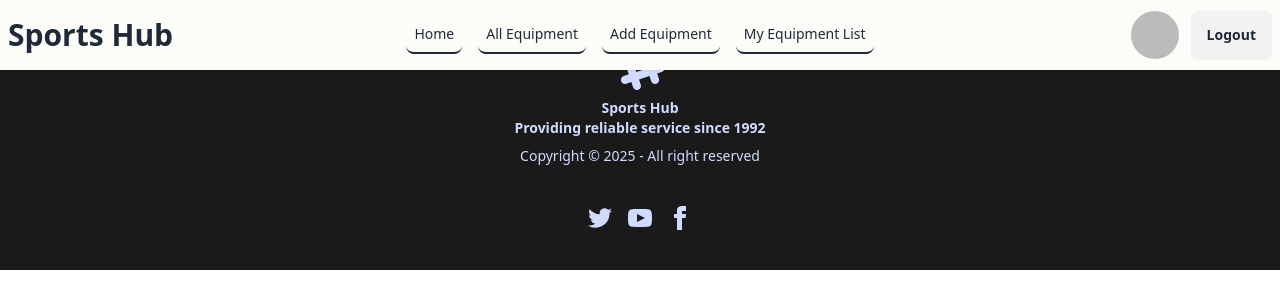
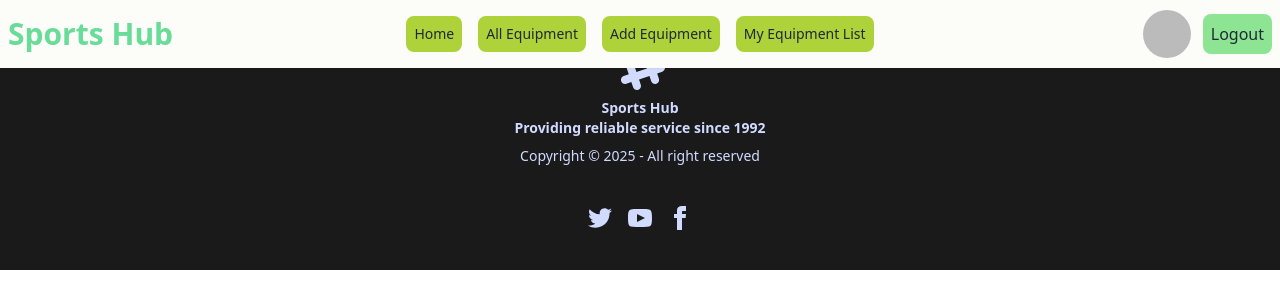
Before and after one commit to ahasan-ullah/Assignment-Ten-PH, a React (Vite) app: page /auth in a window 1280 px wide. Shown: the top 308 px of the page. Built offline with nearby package versions, Linux system fonts and the light colour scheme; no server answers; sample sign-in values are in the browser's storage.

Commit message:
navbar modified

```diff
--- a/src/componets/Navbar.jsx
+++ b/src/componets/Navbar.jsx
@@ -8,19 +8,19 @@ const Navbar = () => {
   const { user, logout } = useContext(AuthContext);
   const links = (
     <>
-      <NavLink className="p-2 border-b-2 rounded-lg" to={"/"}>
+      <NavLink className="p-2 bg-first rounded-lg" to={"/"}>
         Home
       </NavLink>
-      <NavLink className="p-2 border-b-2 rounded-lg" to={"/all"}>
+      <NavLink className="p-2 bg-first rounded-lg" to={"/all"}>
         All Equipment
       </NavLink>
       {user?.email && (
         <>
-          <NavLink className="p-2 border-b-2 rounded-lg" to={"/add"}>
+          <NavLink className="p-2 rounded-lg bg-first" to={"/add"}>
             Add Equipment
           </NavLink>
           <NavLink
-            className="p-2 border-b-2 rounded-lg"
+            className="p-2 rounded-lg bg-first"
             to={`/my-product/${user?.email}`}
           >
             My Equipment List
@@ -57,7 +57,7 @@ const Navbar = () => {
             {links}
           </ul>
         </div>
-        <a className="text-2xl md:text-3xl font-bold">Sports Hub</a>
+        <a className="text-2xl md:text-3xl font-bold text-third">Sports Hub</a>
       </div>
       <div className="navbar-center hidden lg:flex">
         <ul className="menu menu-horizontal px-1 space-x-4">{links}</ul>
@@ -77,7 +77,7 @@ const Navbar = () => {
             <Tooltip id="user-avatar-tooltip" place="bottom" />
             <button
               onClick={logout}
-              className="btn btn-sm md:btn border-none bg-first"
+              className="p-2 rounded-lg bg-second"
             >
               Logout
             </button>
@@ -86,13 +86,13 @@ const Navbar = () => {
           <div className="space-x-4">
             <NavLink
               to="/auth/login"
-              className="btn btn-sm md:btn bg-first border-none"
+              className="p-2 rounded-lg bg-second"
             >
               Login
             </NavLink>
             <NavLink
               to="/auth/register"
-              className="btn btn-sm md:btn  bg-first border-none"
+              className="p-2 border-b-2 rounded-lg bg-second"
             >
               Register
             </NavLink>
--- a/src/componets/Products.jsx
+++ b/src/componets/Products.jsx
@@ -17,14 +17,14 @@ const Products = () => {
   };
 
   return (
-    <section id="products" className="py-12 bg-gray-100">
-      <div className="container mx-auto">
-        <h2 className="text-3xl font-bold text-center mb-6">Our Products</h2>
-        <div className="grid grid-cols-1 md:grid-cols-2 lg:grid-cols-3 gap-6">
+    <section id="products" className="py-12">
+      <div className="container mx-auto space-y-8">
+        <h2 className="text-3xl text-text font-bold text-center">Our Products</h2>
+        <div className="grid grid-cols-1 md:grid-cols-3 lg:grid-cols-5 gap-6">
           {products.slice(0, 6).map((product) => (
             <div
               key={product.id}
-              className="border rounded-lg shadow-lg p-4 bg-white"
+              className="rounded-lg shadow-lg p-4 bg-white"
             >
               <img
                 src={product.image}
@@ -35,7 +35,7 @@ const Products = () => {
               <p className="text-gray-700 mb-4">{product.description}</p>
               <button
                 onClick={() => handleViewDetails(product._id)}
-                className="w-full bg-blue-600 text-white py-2 rounded hover:bg-blue-500 transition"
+                className="w-full bg-first text-white py-2 rounded hover:bg-blue-500 transition"
               >
                 View Details
               </button>
```
